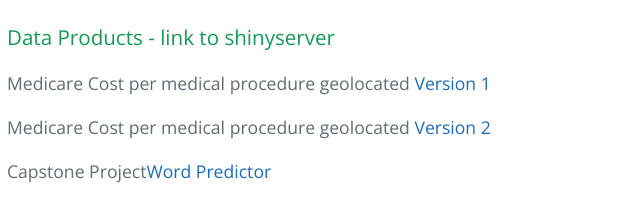
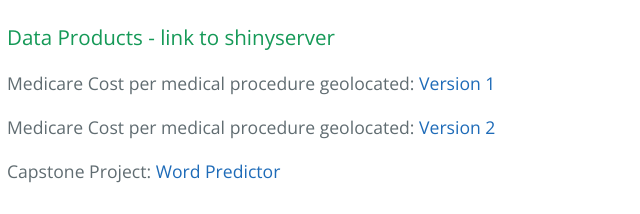
Before and after one commit to santoss1/santoss1.github.io, a plain HTML site: page index.html in a window 1280 px wide. Shown: the part 651-865 px from the top of the page, 217-857 px from the left. Drawn offline with nearby package versions, Linux system fonts and the light colour scheme.

Commit message:
Update index.html

```diff
--- a/index.html
+++ b/index.html
@@ -31,9 +31,9 @@
 <h3>
 <a id="My Data products" class="anchor" href="#designer-templates" aria-hidden="true"><span aria-hidden="true" class="octicon octicon-link"></span></a>Data Products - link to shinyserver</h3>
 
-<p>Medicare Cost per medical procedure geolocated <a href="https://stephanesantos.shinyapps.io/DOCDOC/">Version 1</a></p>
-<p>Medicare Cost per medical procedure geolocated <a href="https://stephanesantos.shinyapps.io/MEDDOC/">Version 2</a></p>
-<p>Capstone Project<a href="https://stephanesantos.shinyapps.io/Capstone/">Word Predictor</a></p>
+<p>Medicare Cost per medical procedure geolocated: <a href="https://stephanesantos.shinyapps.io/DOCDOC/">Version 1</a></p>
+<p>Medicare Cost per medical procedure geolocated: <a href="https://stephanesantos.shinyapps.io/MEDDOC/">Version 2</a></p>
+<p>Capstone Project: <a href="https://stephanesantos.shinyapps.io/Capstone/">Word Predictor</a></p>
 
       <footer class="site-footer">
 
```
